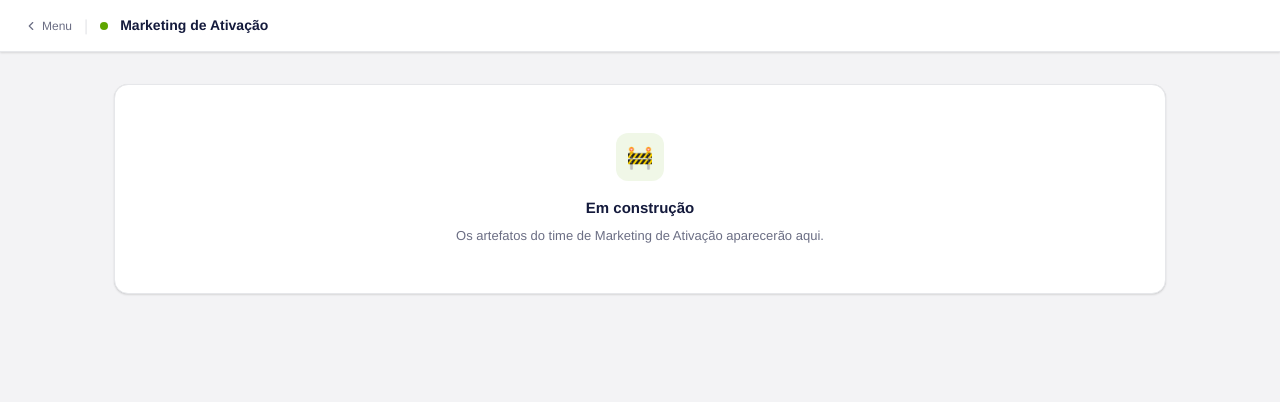
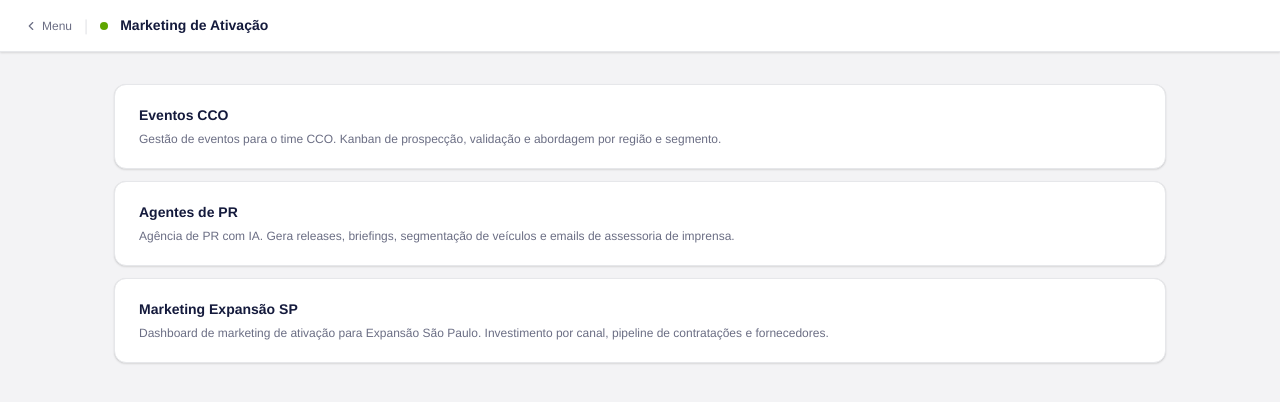
Before and after one commit to Marketing-Seazone/marketing-hub, a Next.js app: page /ativacao in a window 1280 px wide. Shown: the top 402 px of the page. Built offline with nearby package versions, Linux system fonts and the light colour scheme.

Commit message:
feat(ativacao): adiciona projetos Eventos CCO e Agentes de PR (#62)
* feat(ativacao): adiciona projetos Eventos CCO e Agentes de PR

* feat(ativacao): adiciona Marketing Expansão SP

```diff
--- a/src/app/ativacao/page.tsx
+++ b/src/app/ativacao/page.tsx
@@ -1,5 +1,78 @@
 import { TeamLayout } from "@/components/team-layout"
+import { T } from "@/lib/constants"
 
 export default function Page() {
-  return <TeamLayout teamId="ativacao" />
-}
+  return (
+    <TeamLayout teamId="ativacao">
+      <div style={{ display: "flex", flexDirection: "column", gap: 12 }}>
+
+        <a
+          href="https://cco-events.lovable.app"
+          target="_blank"
+          rel="noopener noreferrer"
+          style={{
+            background: T.card,
+            border: `1px solid ${T.border}`,
+            borderRadius: 12,
+            padding: "20px 24px",
+            textDecoration: "none",
+            display: "block",
+            boxShadow: T.elevSm,
+          }}
+        >
+          <p style={{ fontSize: 14, fontWeight: 700, color: T.cardFg, margin: "0 0 4px" }}>
+            Eventos CCO
+          </p>
+          <p style={{ fontSize: 12, color: T.mutedFg, margin: 0 }}>
+            Gestão de eventos para o time CCO. Kanban de prospecção, validação e abordagem por região e segmento.
+          </p>
+        </a>
+
+        <a
+          href="https://pr-director.seazone.properties"
+          target="_blank"
+          rel="noopener noreferrer"
+          style={{
+            background: T.card,
+            border: `1px solid ${T.border}`,
+            borderRadius: 12,
+            padding: "20px 24px",
+            textDecoration: "none",
+            display: "block",
+            boxShadow: T.elevSm,
+          }}
+        >
+          <p style={{ fontSize: 14, fontWeight: 700, color: T.cardFg, margin: "0 0 4px" }}>
+            Agentes de PR
+          </p>
+          <p style={{ fontSize: 12, color: T.mutedFg, margin: 0 }}>
+            Agência de PR com IA. Gera releases, briefings, segmentação de veículos e emails de assessoria de imprensa.
+          </p>
+        </a>
+
+        <a
+          href="https://expansao-sp.lovable.app"
+          target="_blank"
+          rel="noopener noreferrer"
+          style={{
+            background: T.card,
+            border: `1px solid ${T.border}`,
+            borderRadius: 12,
+            padding: "20px 24px",
+            textDecoration: "none",
+            display: "block",
+            boxShadow: T.elevSm,
+          }}
+        >
+          <p style={{ fontSize: 14, fontWeight: 700, color: T.cardFg, margin: "0 0 4px" }}>
+            Marketing Expansão SP
+          </p>
+          <p style={{ fontSize: 12, color: T.mutedFg, margin: 0 }}>
+            Dashboard de marketing de ativação para Expansão São Paulo. Investimento por canal, pipeline de contratações e fornecedores.
+          </p>
+        </a>
+
+      </div>
+    </TeamLayout>
+  )
+                   }
```
